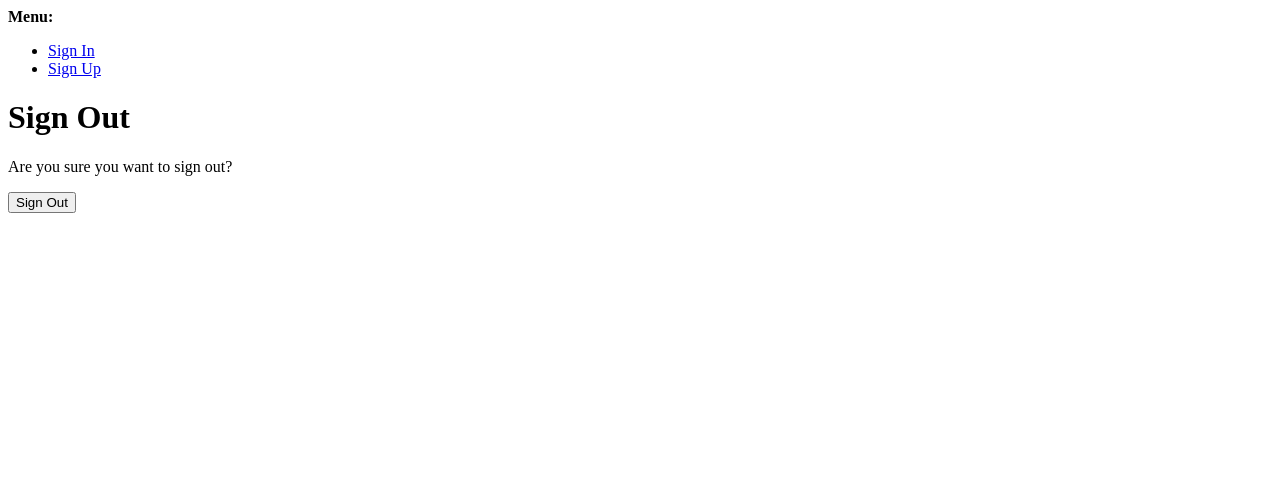
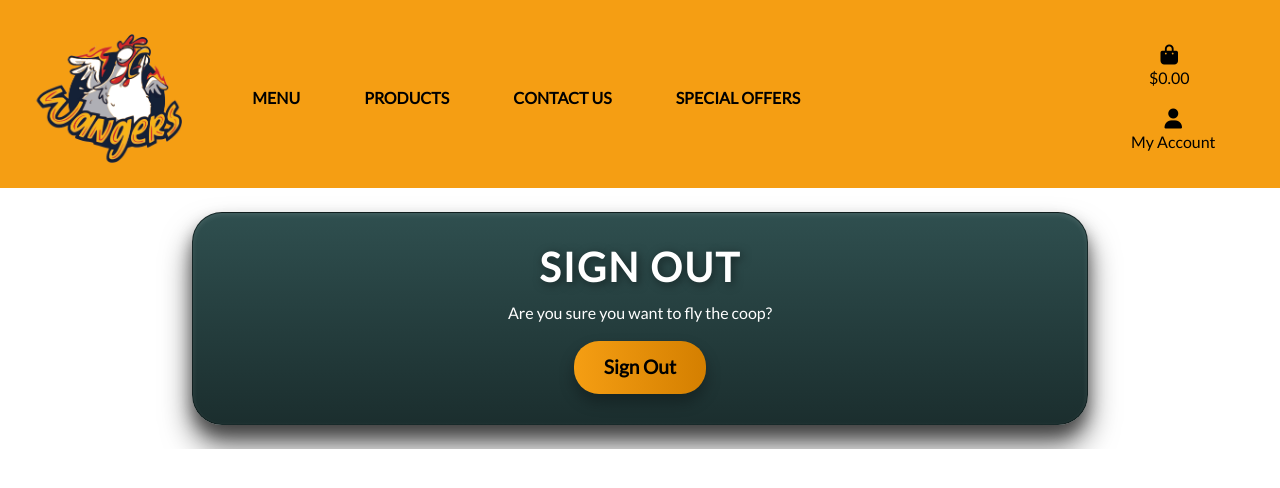
Before and after one commit to MichelleDuda/wangers-pp5, a Django app: template templates/allauth/account/logout.html in a window 1280 px wide. Shown: the top 488 px of the page. Run offline with Django 3.2, Linux system fonts and the light colour scheme; the template is opened without the code that fills it: most values are stand-ins (such as "Sample title", 1, 10 or a date in 2020); parts of the project's set-up code (start-up, migrations or seed data) failed here and were passed over; some libraries are stand-ins or nearby versions.

Commit message:
Customize sign out page to adhere to site theme. Issue #2.

```diff
--- a/templates/allauth/account/logout.html
+++ b/templates/allauth/account/logout.html
@@ -1,21 +1,22 @@
-{% extends "account/base.html" %}
+{% extends "base.html" %}
 
 {% load i18n %}
 
 {% block head_title %}{% trans "Sign Out" %}{% endblock %}
 
 {% block content %}
-<h1>{% trans "Sign Out" %}</h1>
+<div class="registration_block center mx-auto my-4">
+  <h1>{% trans "SIGN OUT" %}</h1>
 
-<p>{% trans 'Are you sure you want to sign out?' %}</p>
+  <p>{% trans 'Are you sure you want to fly the coop?' %}</p>
 
   <form method="post" action="{% url 'account_logout' %}">
     {% csrf_token %}
     {% if redirect_field_value %}
     <input type="hidden" name="{{ redirect_field_name }}" value="{{ redirect_field_value }}"/>
     {% endif %}
-  <button type="submit">{% trans 'Sign Out' %}</button>
+    <button type="submit" class="registration_button">{% trans 'Sign Out' %}</button>
   </form>
 
-
+</div>
 {% endblock %}
```
Lines whose indentation alone changed are shown as unchanged.
